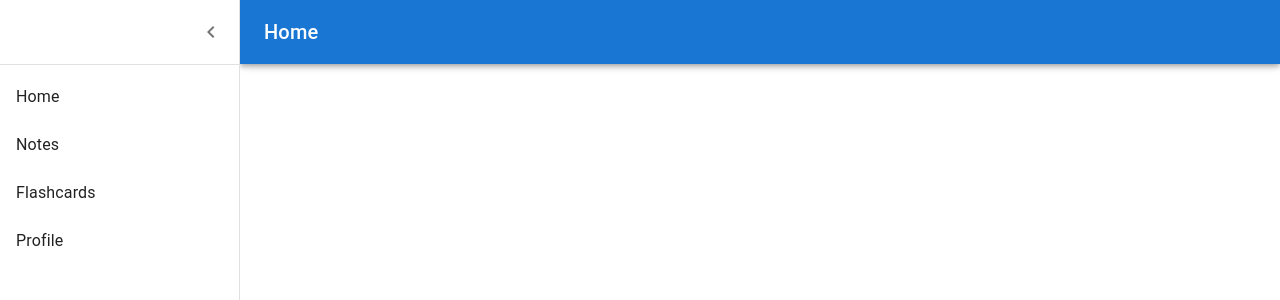
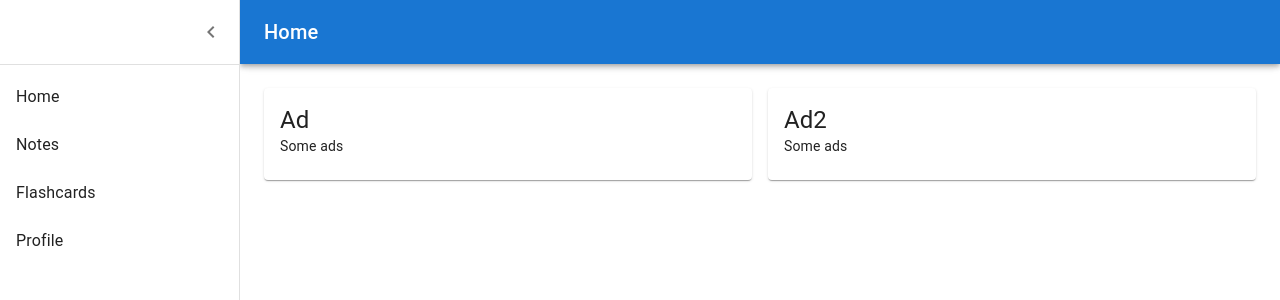
Before and after one commit to plzfday/oblivion, a Next.js app in the folder cortisol/: page / in a window 1280 px wide. Shown: the top 300 px of the page. Built offline with nearby package versions, Linux system fonts and the light colour scheme.

Commit message:
add advertisement to home page

```diff
--- a/cortisol/src/app/page.tsx
+++ b/cortisol/src/app/page.tsx
@@ -1,10 +1,13 @@
 import Sidebar from "./components/Sidebar";
+import Advertisements from "@/app/components/Advertisements";
 
 
 export default function Home() {
   return (
     <div>
-    <Sidebar header='Home' sideList={['Home', 'Notes', 'Flashcards', 'Profile']}></Sidebar>
+    <Sidebar header='Home' sideList={['Home', 'Notes', 'Flashcards', 'Profile']}>
+        <Advertisements />
+    </Sidebar>
     </div>
   );
 }
```
